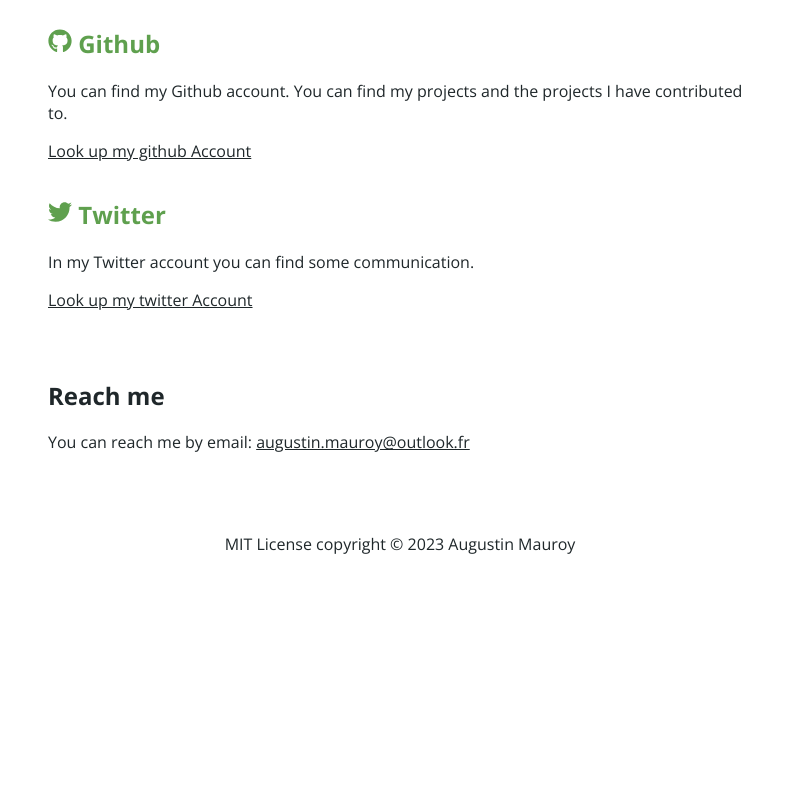
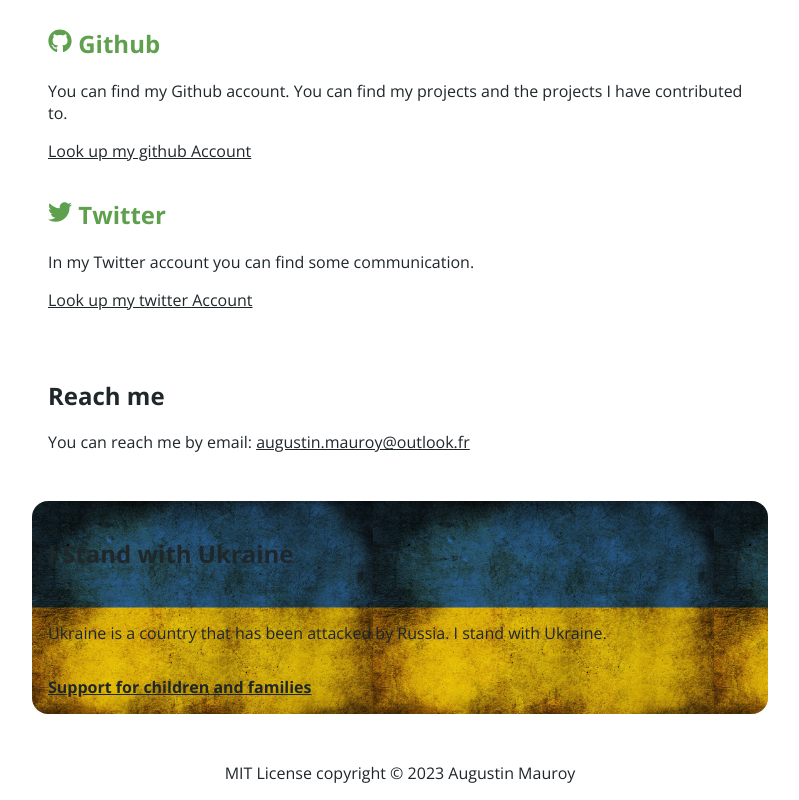
Before and after one commit to AugustinMauroy/augustinmauroy.github.io-old, a Next.js app: page / in a window 1280 px wide. Shown: the part 350-1150 px from the top of the page, without its empty margins (240-1039 px from the left). Before the commit the page ends 921 px from the top, so only its background shows below. Built offline with nearby package versions, Linux system fonts and the light colour scheme.

Commit message:
Chore(index): add support to Ukraine

```diff
--- a/pages/index.tsx
+++ b/pages/index.tsx
@@ -31,6 +31,11 @@ export default function Home(): JSX.Element {
         <h2>Reach me</h2>
         <p>You can reach me by email: <a href='mailto:augustin.mauroy@outlook.fr'>augustin.mauroy@outlook.fr</a></p>
       </div>
+      <div className={Styles.ukraine}>
+        <h2>I Stand with Ukraine</h2>
+        <p>Ukraine is a country that has been attacked by Russia. I stand with Ukraine.</p>
+        <Link href='https://www.unicef.org/emergencies/war-ukraine-pose-immediate-threat-children' target='_blank'><strong>Support for children and families</strong></Link>
+      </div>
     </div>
     </>
   );
--- a/styles/index.module.scss
+++ b/styles/index.module.scss
@@ -30,3 +30,19 @@
 .social h2{
   color: var(--brand5);
 }
+
+.ukraine{
+  display: flex;
+  flex-direction: column;
+  justify-content: center;
+  gap: 1rem;
+  background-image: url('/ukraine.jpg');
+  background-size:contain;
+  padding: 1rem;
+  margin: -1rem;
+  border-radius: 1rem;
+
+  a:hover{
+    color: var(--info6);
+  }
+}
```
Also changed, not shown: public/ukraine.jpg (added).
